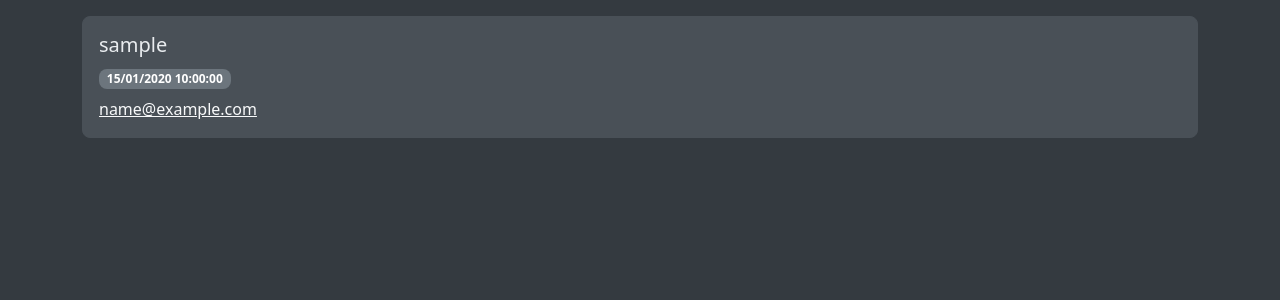
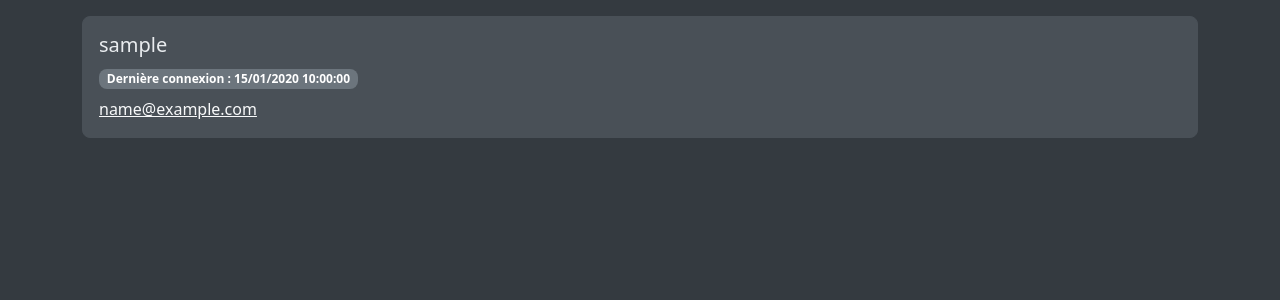
Before and after one commit to pwbzh/kikekane, a Symfony app: template templates/user/list.html.twig in a window 1280 px wide. Shown: the part 56-356 px from the top of the page. Run offline with Twig, Linux system fonts and the light colour scheme; the template is opened without the code that fills it: most values are stand-ins (such as "Sample title", 1, 10 or a date in 2020); some libraries are stand-ins or nearby versions.

Commit message:
Improve user card typo

```diff
--- a/templates/user/list.html.twig
+++ b/templates/user/list.html.twig
@@ -6,7 +6,7 @@
             <div class="card mb-3">
                 <div class="card-body">
                     <h5 class="card-title">{{ user.login }}</h5>
-                    {% if user.isAdmin %}<span class="badge bg-info">Administrateur</span>{% endif %} {% if user.lastLoginDatetime %}<span class="badge bg-secondary">{{ user.lastLoginDatetime|date("d/m/Y H:i:s") }}</span>{% endif %}
+                    {% if user.isAdmin %}<span class="badge bg-info">Administrateur</span>{% endif %} {% if user.lastLoginDatetime %}<span class="badge bg-secondary">Dernière connexion : {{ user.lastLoginDatetime|date("d/m/Y H:i:s") }}</span>{% endif %}
                     {% if user.email %}<p class="mb-0 mt-2"><a class="text-light me-3" href="mailto:{{ user.email }}" target="_blank">{{ user.email }}</a>{% endif %}
                 </div>
             </div>
```
